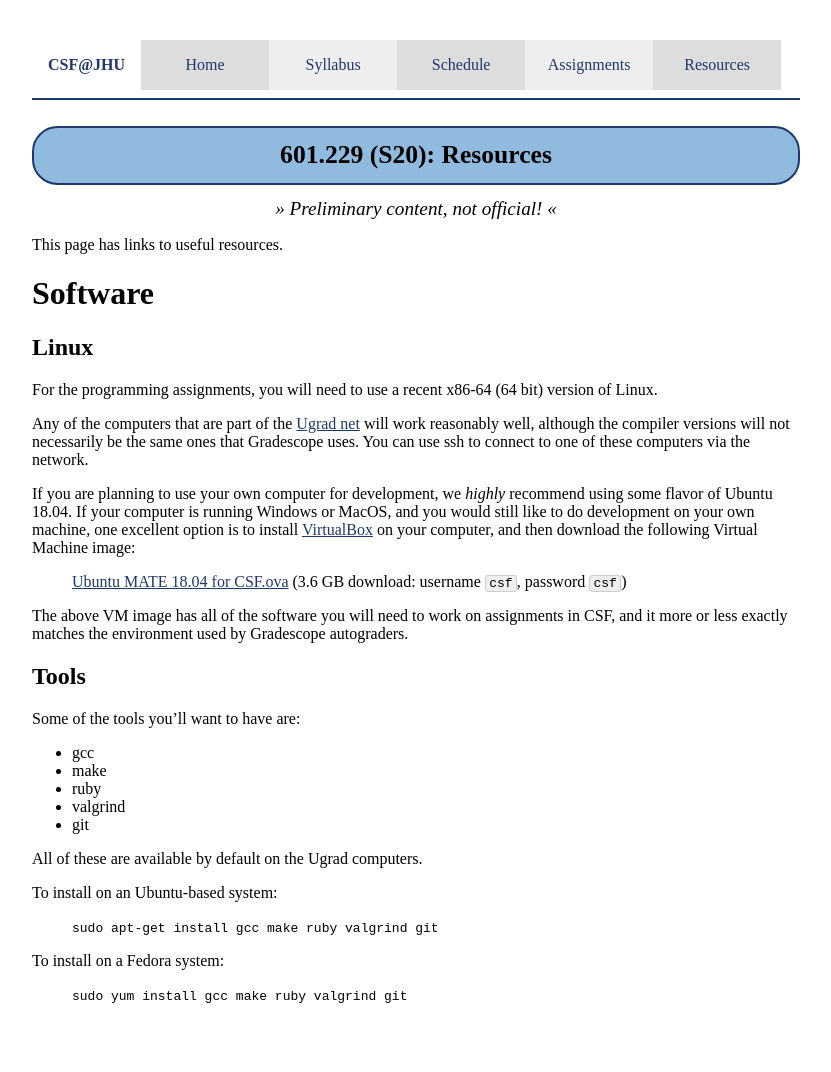
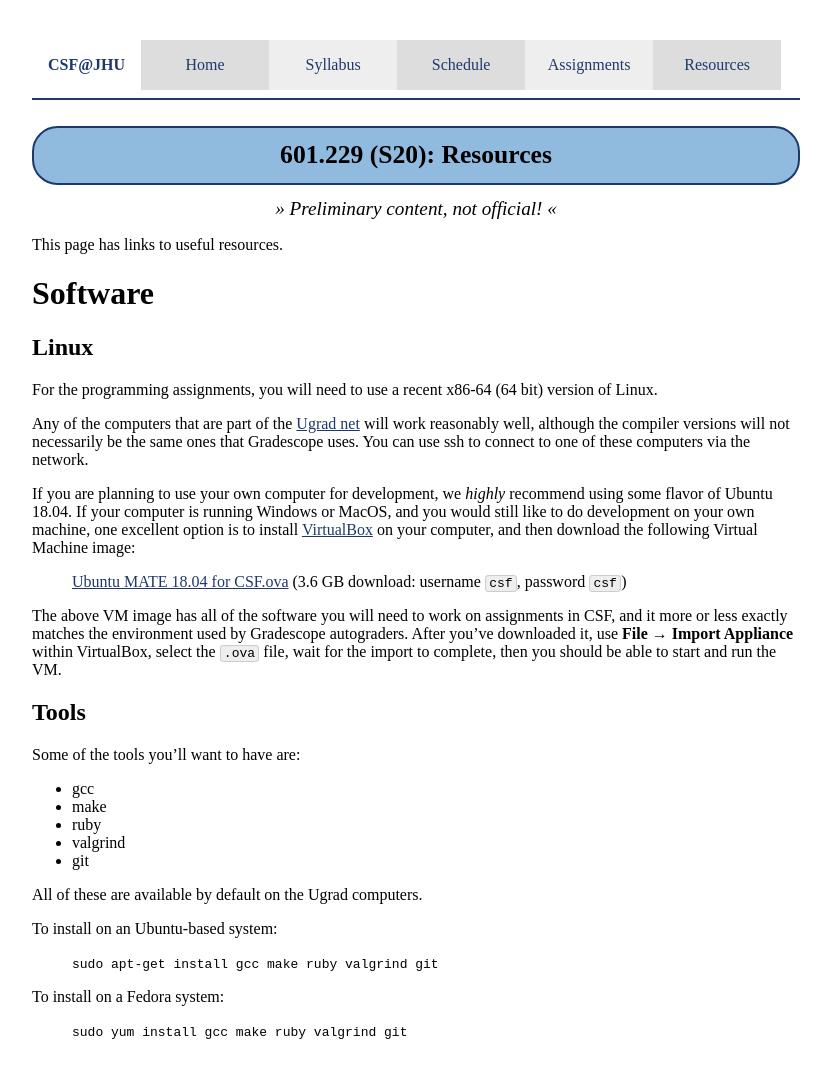
Before and after one commit to jhucsf/spring2020, a Jekyll site: the page built from resources.md, in a window 1280 px wide. Shown: the whole page, without its empty margins (224-1055 px from the left). Built offline with Jekyll 4.4.1, drawn with Linux system fonts in a browser that asks for light colours; before the commit the page ends 1036 px from its top, so only the background shows below that.

Commit message:
how to import the Ubuntu MATE VM

```diff
--- a/resources.md
+++ b/resources.md
@@ -29,7 +29,9 @@ download the following Virtual Machine image:
 
 The above VM image has all of the software you will need to work on
 assignments in CSF, and it more or less exactly matches the environment
-used by Gradescope autograders.
+used by Gradescope autograders.  After you've downloaded it, use **File** → **Import Appliance**
+within VirtualBox, select the `.ova` file, wait for the import to complete,
+then you should be able to start and run the VM.
 
 ## Tools
 
```
